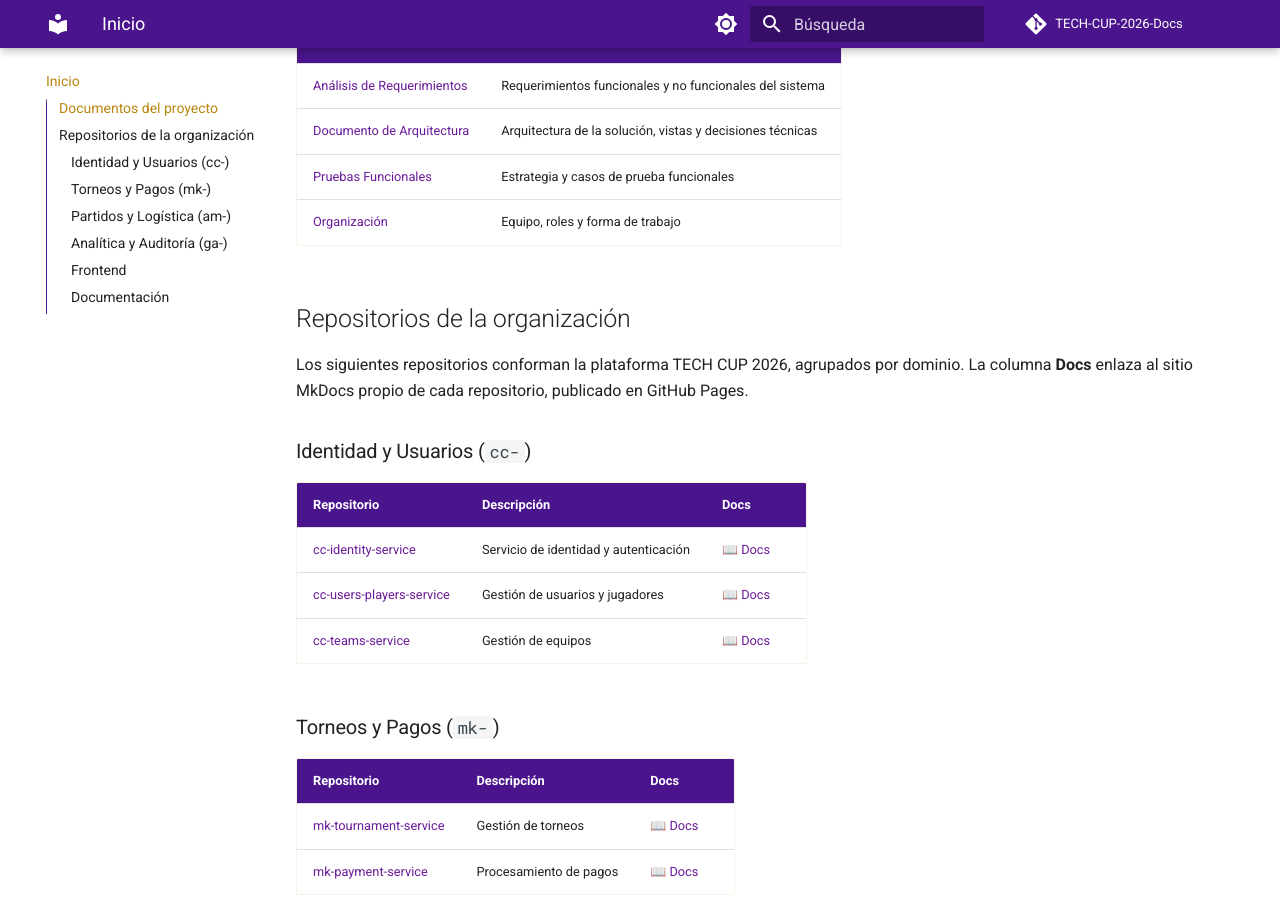
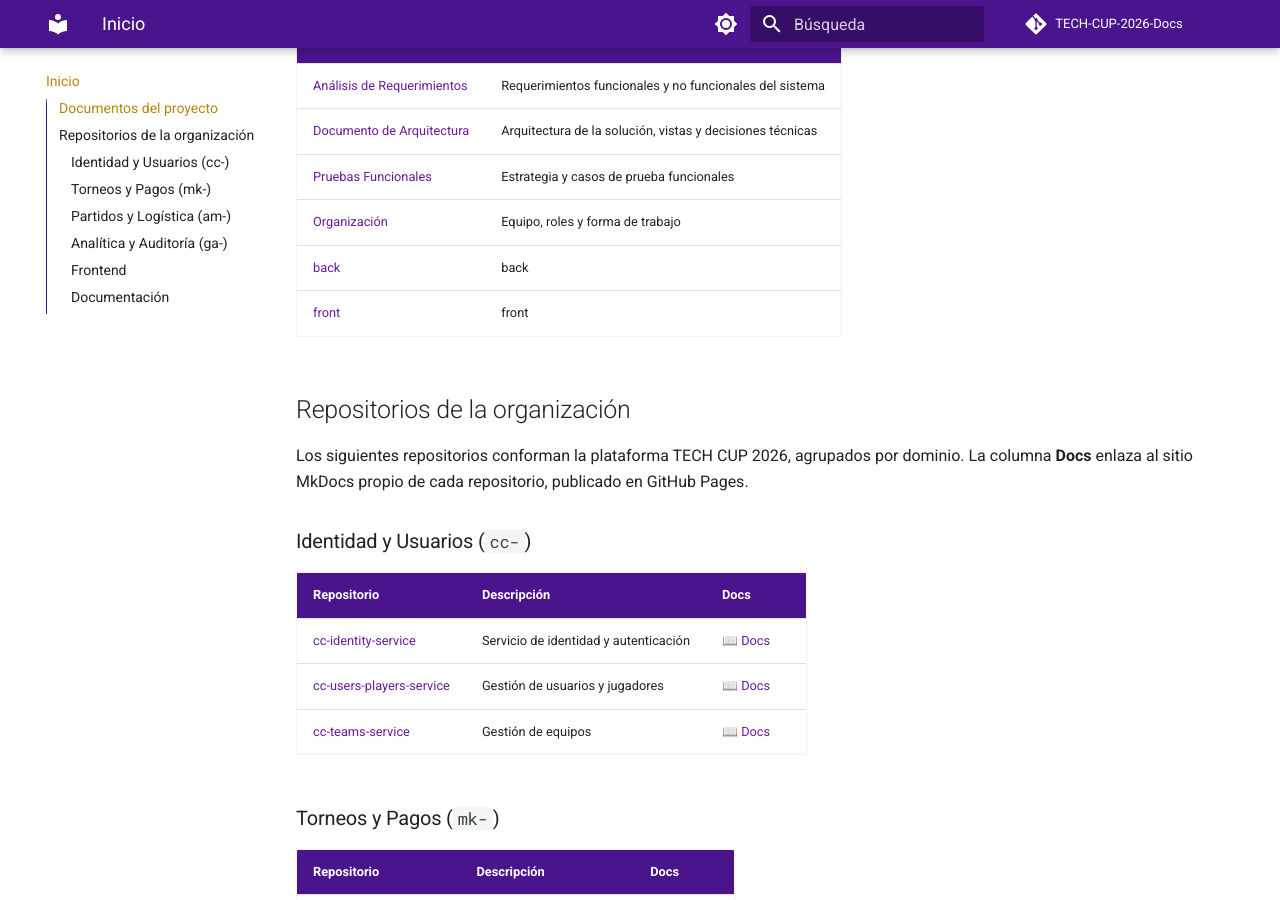
Before and after one commit to TECH-CUP-2026-INT/TECH-CUP-2026-Docs, an MkDocs documentation site: the page built from docs/index.md, in a window 1280 px wide and 900 px high, scrolled down 378 px. Built offline with MkDocs 1.6.1 and Material for MkDocs 9.7.7, drawn with Linux system fonts in a browser that asks for light colours; comment, search, counter and statistics services are not loaded.

Commit message:
Added front and back

```diff
--- a/docs/index.md
+++ b/docs/index.md
@@ -4,12 +4,14 @@ Bienvenido al repositorio central de documentación de **TECH CUP 2026**. Este s
 
 ## Documentos del proyecto
 
-| Documento | Descripción |
-|---|---|
-| [Análisis de Requerimientos](analisis-requerimientos.md) | Requerimientos funcionales y no funcionales del sistema |
-| [Documento de Arquitectura](arquitectura.md) | Arquitectura de la solución, vistas y decisiones técnicas |
-| [Pruebas Funcionales](pruebas-funcionales.md) | Estrategia y casos de prueba funcionales |
-| [Organización](organizacion.md) | Equipo, roles y forma de trabajo |
+| Documento                                                | Descripción                                               |
+|----------------------------------------------------------|-----------------------------------------------------------|
+| [Análisis de Requerimientos](analisis-requerimientos.md) | Requerimientos funcionales y no funcionales del sistema   |
+| [Documento de Arquitectura](arquitectura.md)             | Arquitectura de la solución, vistas y decisiones técnicas |
+| [Pruebas Funcionales](pruebas-funcionales.md)            | Estrategia y casos de prueba funcionales                  |
+| [Organización](organizacion.md)                          | Equipo, roles y forma de trabajo                          |
+| [back](back.md)                                          | back                                                      |
+| [front](front.md)                                        | front                                                     |                                       |
 
 ## Repositorios de la organización
 
```
Also changed, not shown: docs/back.md (added, +1 -0 lines), docs/front.md (added, +1 -0 lines).
